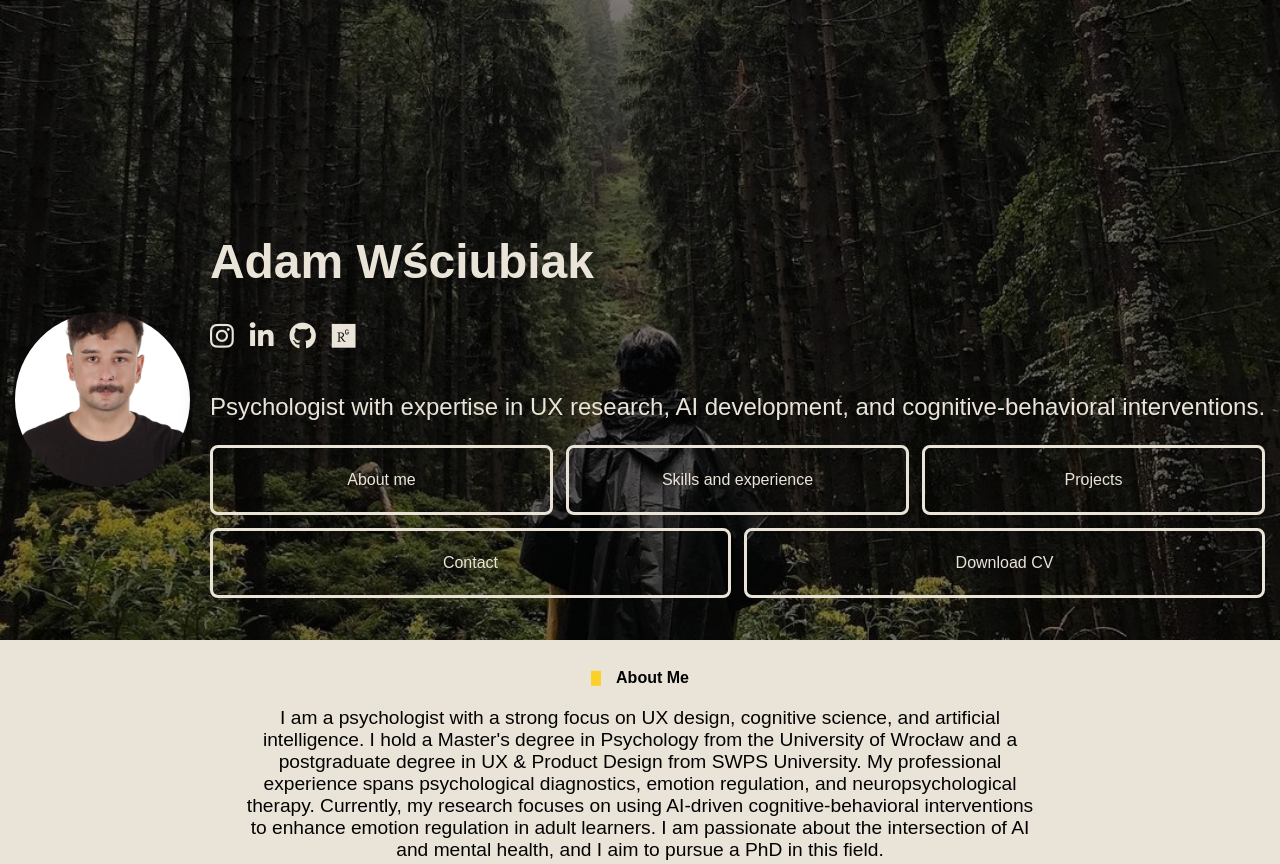
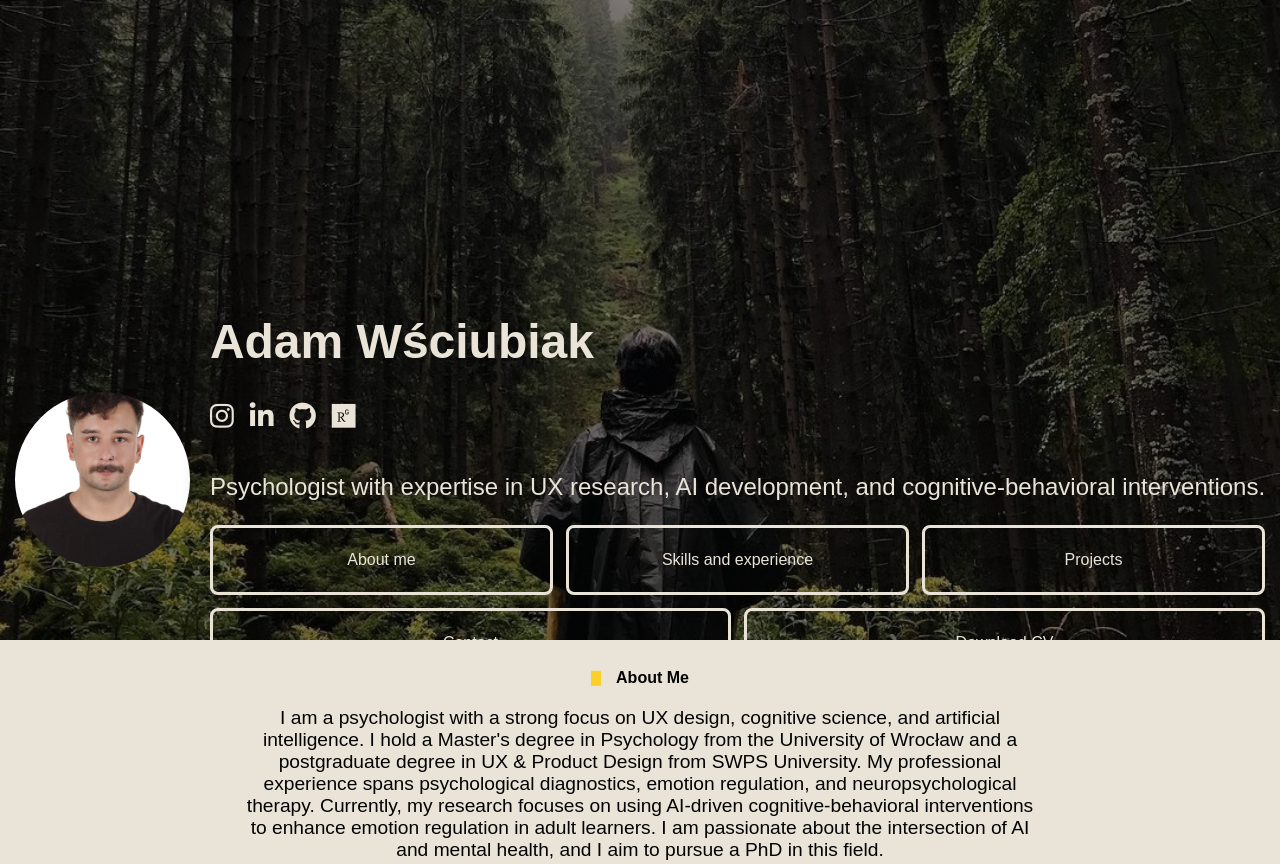
Before and after one commit to adamwsciubiak/adamwsciubiak, a PHP site: page / in a window 1280 px wide. Shown: the top 864 px of the page. Run offline with PHP 8.4, Linux system fonts and the light colour scheme.

Commit message:
Update style.css

```diff
--- a/style.css
+++ b/style.css
@@ -271,14 +271,14 @@ footer {
 /* Media query for narrower screens (below 768px) */
 @media (max-width: 2532px) {
     .header-content{
-        top: 5rem;
+        top: 10rem;
     }
 @media (max-width: 1170px) {
     .avatar {
         width: 150px;  /* Ensure width stays proportional */
         height: 150px; /* Ensure height equals width */
     .header-content {
-        top: 2rem; /* Move text down by 3rem */
+        top: 1rem; /* Move text down by 3rem */
     }
 }
 @media (max-width: 768px) {
```
